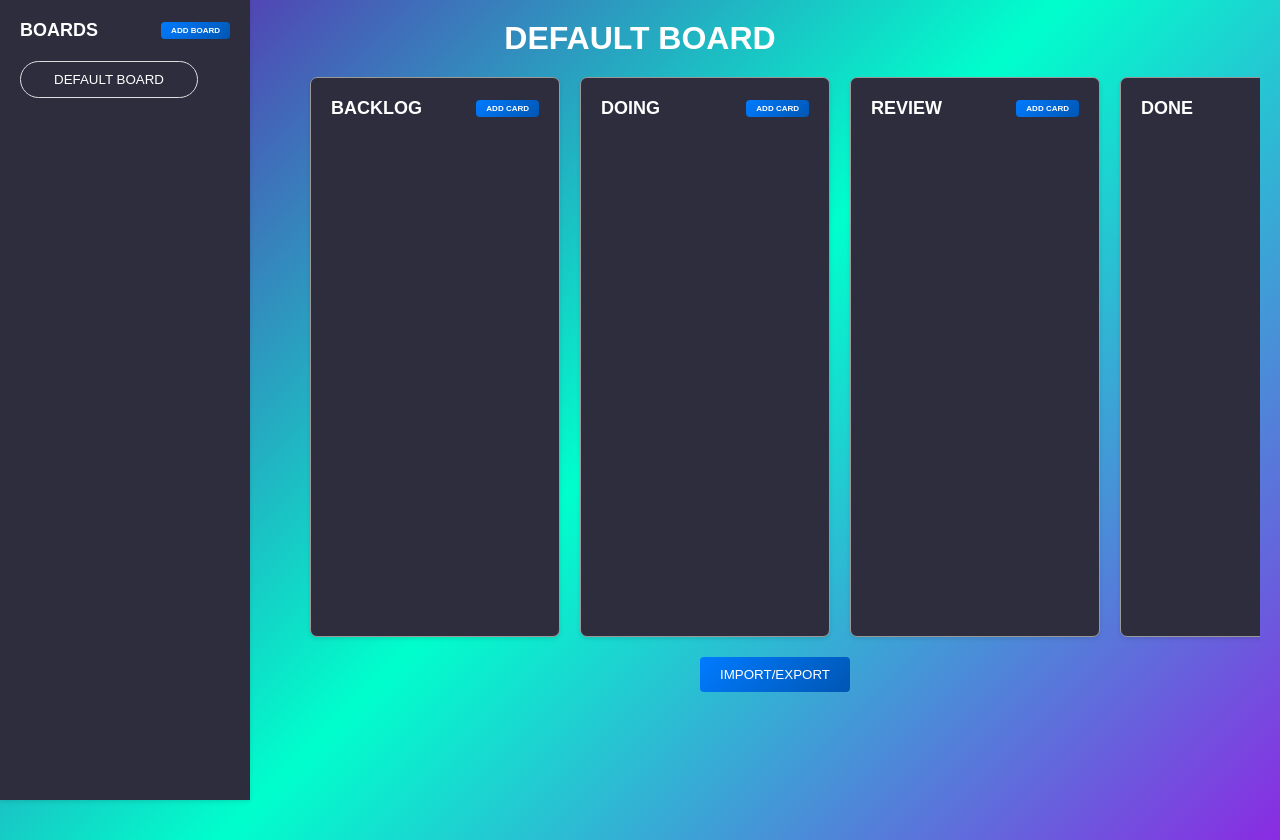
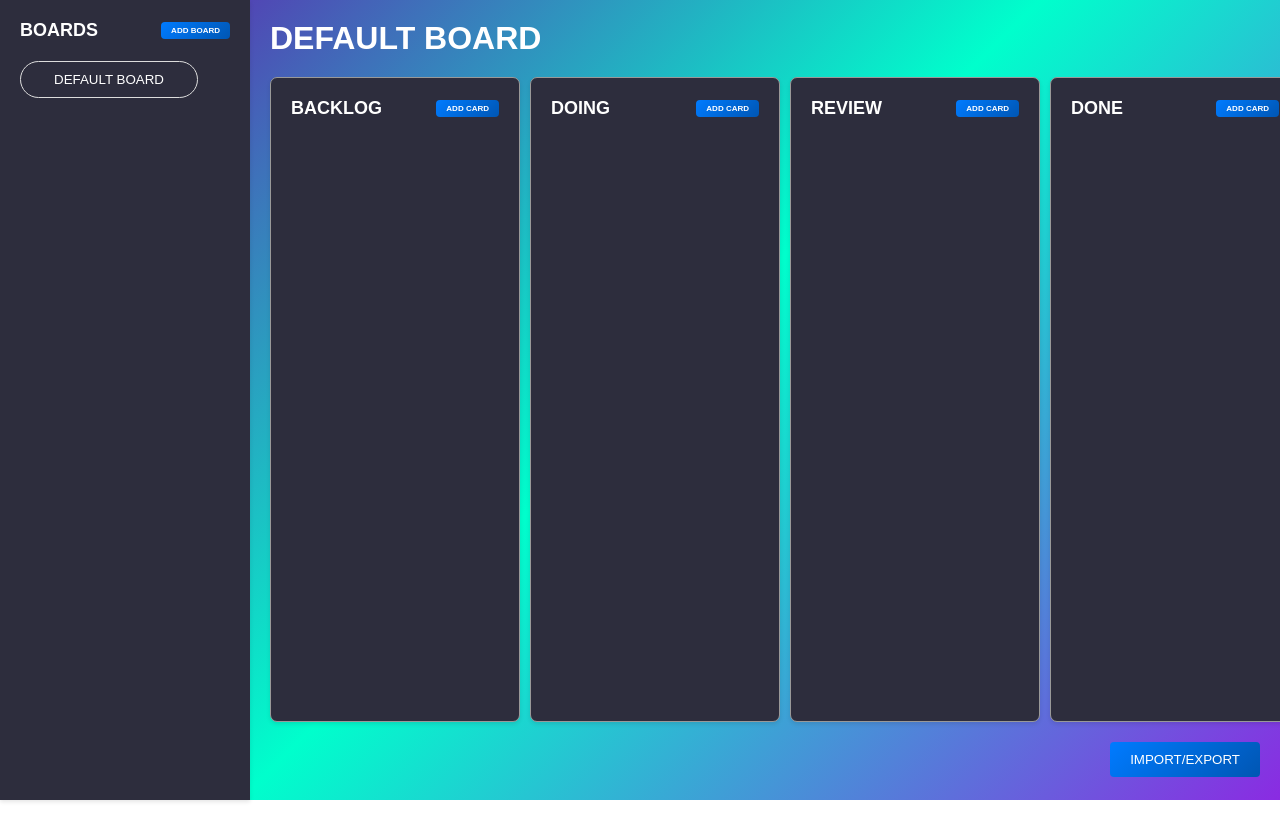
Before and after one commit to dejoe/kanban, a plain HTML site: page index.html in a window 1280 px wide. After the commit the page ends 800 px from the top, so only its background shows below. Drawn offline with Linux system fonts and the light colour scheme.

Commit message:
Layout Fixes and column height fixes etc.

```diff
--- a/script.js
+++ b/script.js
@@ -533,6 +533,7 @@ function toggleImportExport() {
     if (section.classList.contains('hidden')) {
         section.classList.remove('hidden');
         button.textContent = 'Hide Import/Export';
+        section.scrollIntoView({ behavior: 'smooth' });
     } else {
         section.classList.add('hidden');
         button.textContent = 'Import/Export';
--- a/styles.css
+++ b/styles.css
@@ -6,7 +6,7 @@ body {
     flex-direction: column;
     align-items: center;
     margin: 0;
-    padding: 20px;
+    /* padding: 20px; */
     height: 100vh;
     overflow: hidden;
 }
@@ -15,6 +15,10 @@ body {
 .header {
     text-align: center;
     margin-bottom: 20px;
+    margin-left: 270px;
+    text-align: left;
+    width: calc(100% - 270px);
+    margin-top: 20px;
 }
 
 .header h1 {
@@ -165,10 +169,10 @@ body {
 }
 
 .main-content {
-    width: calc(100% - 270px);
+    width: calc(100% - 250px);
     padding: 0 20px;
     box-sizing: border-box;
-    margin-left: 270px; /* To account for the fixed sidebar */
+    margin-left: 250px; /* To account for the fixed sidebar */
     height: 100%;
     overflow-y: auto;
 }
@@ -178,8 +182,9 @@ body {
     justify-content: space-around;
     width: 100%;
     max-width: 1200px;
-    gap: 20px;
+    gap: 10px;
     height: 70vh; /* Set height to 70vh */
+    height: calc(100vh - 155px);
 }
 
 .column {
@@ -413,7 +418,7 @@ dialog button[type="button"]:hover {
 /* Adjust layout for the import/export section */
 .controls-container {
     margin-top: 20px;
-    text-align: center;
+    text-align: right;
 }
 
 #importExportSection {
```
